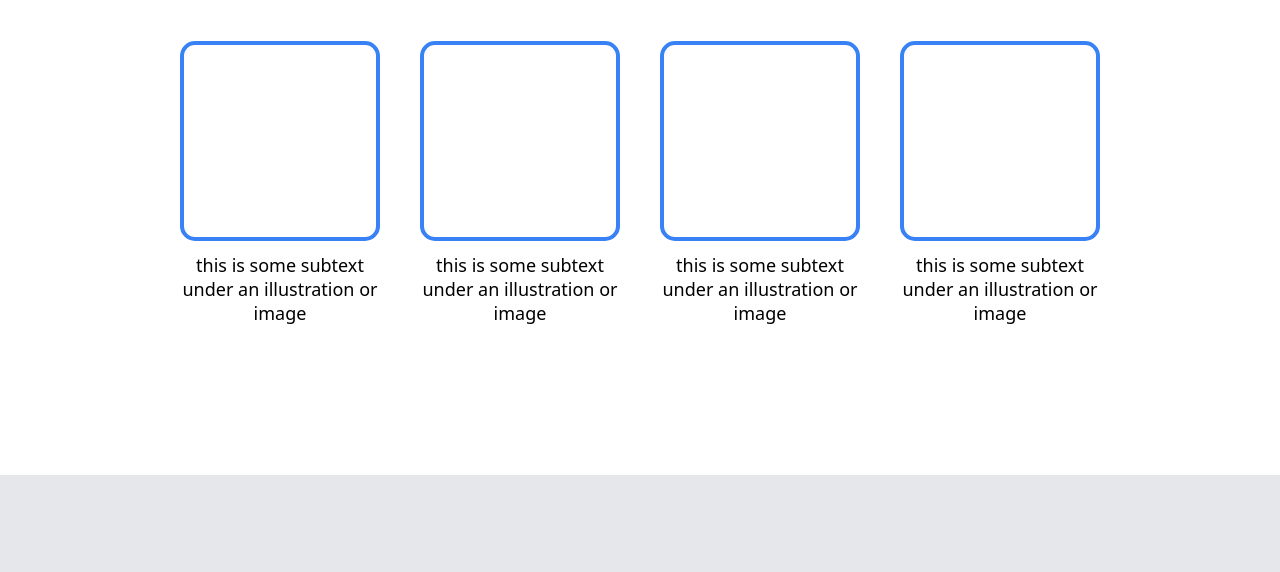
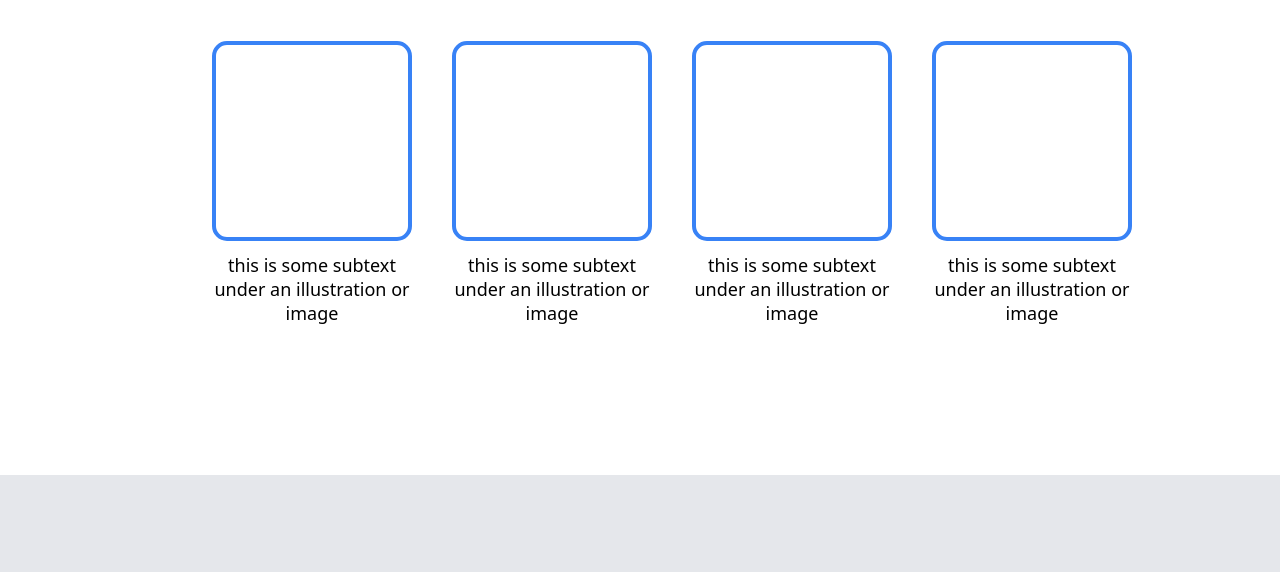
Before and after one commit to ravanc/landing-page, a plain HTML site: page index.html in a window 1280 px wide. Shown: the part 653-1225 px from the top of the page. Drawn offline with Linux system fonts and the light colour scheme.

Commit message:
Made random-information cards flexy

```diff
--- a/style.css
+++ b/style.css
@@ -92,23 +92,19 @@ button {
     border-radius: 4px;
 }
 
-/* disposable */
-
 .image {
     width: 400px;
     flex: 0 0 auto;
 }
-
-/* end-disposable */
 
 /* random info section */
 
 .information {
     display: flex;
     flex-direction: column;
-    align-items: center;
     padding-top: 36px;
     padding-bottom: 150px;
+    text-align: center;
 }
 
 .random-information {
@@ -119,6 +115,7 @@ button {
 .cards {
     display: flex;
     margin-top: 24px;
+    justify-content: space-evenly;
 }
 
 .card {
@@ -126,7 +123,6 @@ button {
     flex-direction: column;
     align-items: center;
     width: 200px;
-    text-align: center;
     margin-top: 20px;
     margin-left: 20px;
     margin-right: 20px;
```
